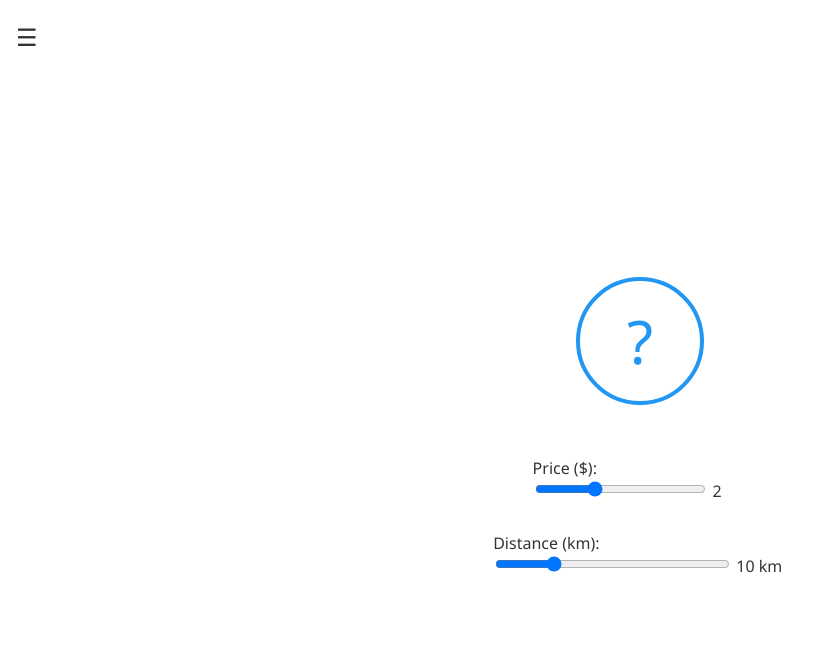
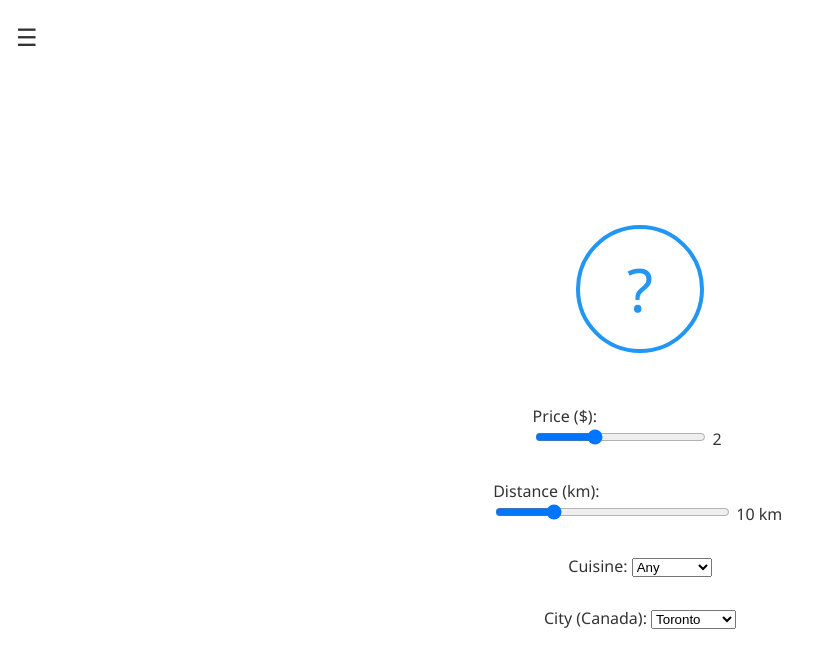
Before and after one commit to hardipsinghk/restaurant-recommender, a website: page index.html in a window 1280 px wide. Shown: the whole page, without its empty margins (0-826 px from the left). Drawn offline with Linux system fonts and the light colour scheme.

Commit message:
Add cuisine and city filters to restaurant finder

```diff
--- a/app.js
+++ b/app.js
@@ -1,13 +1,22 @@
 async function getRecommendation() {
   const price = document.getElementById('price').value;
   const distance = document.getElementById('distance').value;
+  const cuisine = document.getElementById('cuisine').value;
+  const location = document.getElementById('location').value;
   const resultDiv = document.getElementById('result');
 
   resultDiv.style.display = 'block';
   resultDiv.innerHTML = "Fetching a great spot for you...";
 
+  const query = new URLSearchParams({
+    price,
+    distance,
+    cuisine,
+    location
+  }).toString();
+
   try {
-    const response = await fetch(`/api/recommend?price=${price}&distance=${distance}`);
+    const response = await fetch(`/api/recommend?${query}`);
     if (!response.ok) throw new Error("Network error");
 
     const data = await response.json();
--- a/index.html
+++ b/index.html
@@ -31,6 +31,34 @@
         </label>
       </div>
 
+      <div class="slider-group">
+        <label>Cuisine:
+          <select id="cuisine">
+            <option value="">Any</option>
+            <option value="italian">Italian</option>
+            <option value="indian">Indian</option>
+            <option value="chinese">Chinese</option>
+            <option value="mexican">Mexican</option>
+            <option value="japanese">Japanese</option>
+            <option value="thai">Thai</option>
+            <option value="vegan">Vegan</option>
+          </select>
+        </label>
+      </div>
+
+      <div class="slider-group">
+        <label>City (Canada):
+          <select id="location">
+            <option value="Toronto, Canada">Toronto</option>
+            <option value="Vancouver, Canada">Vancouver</option>
+            <option value="Montreal, Canada">Montreal</option>
+            <option value="Calgary, Canada">Calgary</option>
+            <option value="Ottawa, Canada">Ottawa</option>
+            <option value="Edmonton, Canada">Edmonton</option>
+          </select>
+        </label>
+      </div>
+
       <div id="result" class="result-card"></div>
     </main>
   </div>
```
